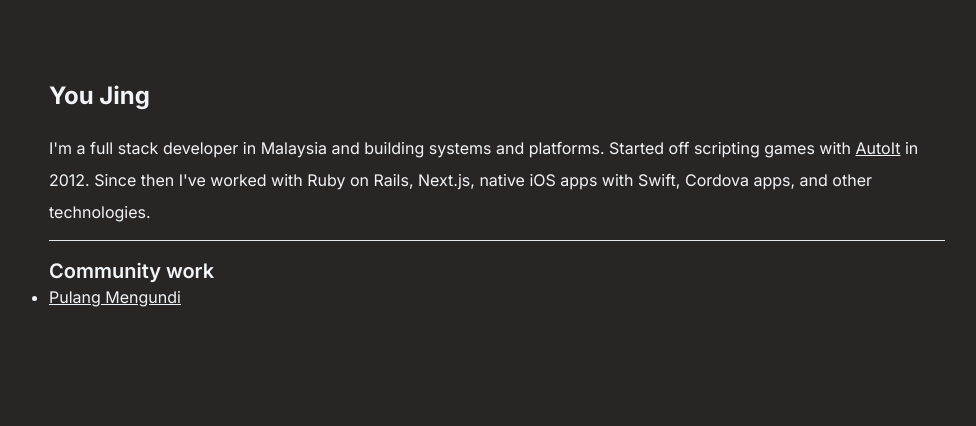
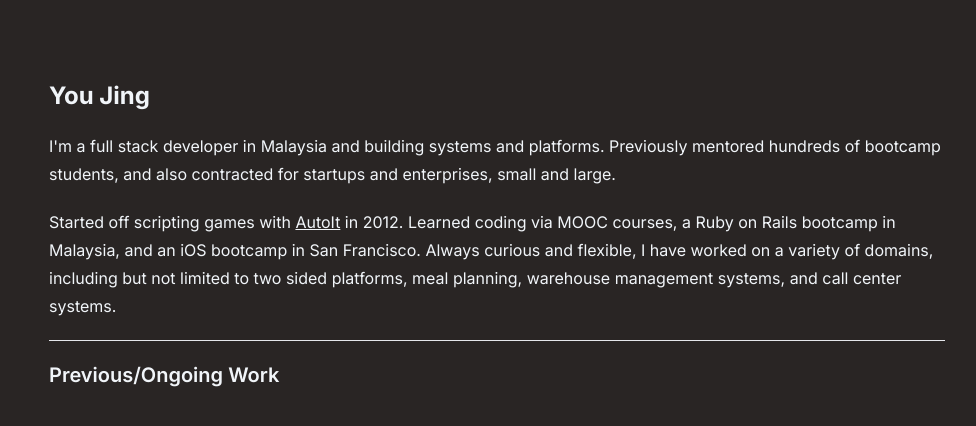
Before and after one commit to youjingwong/youjing, a Next.js app: page / in a window 1280 px wide. Shown: the top 426 px of the page, without its empty margins (143-1119 px from the left). Built offline with nearby package versions, Linux system fonts and the light colour scheme.

Commit message:
add content

```diff
--- a/pages/index.tsx
+++ b/pages/index.tsx
@@ -6,8 +6,12 @@ const Home: NextPage = () => {
       <h1 className="text-2xl font-bold">You Jing</h1>
 
       <p className="mt-5">
-        I'm a full stack developer in Malaysia and building systems and
-        platforms. Started off scripting games with{" "}
+        I&apos;m a full stack developer in Malaysia and building systems and
+        platforms. Previously mentored hundreds of bootcamp students, and also
+        contracted for startups and enterprises, small and large.
+      </p>
+      <p>
+        Started off scripting games with{" "}
         <a
           href="https://www.autoitscript.com/site/"
           className="underline"
@@ -16,24 +20,17 @@ const Home: NextPage = () => {
         >
           AutoIt
         </a>{" "}
-        in 2012. Since then I've worked with Ruby on Rails, Next.js, native iOS
-        apps with Swift, Cordova apps, and other technologies.
+        in 2012. Learned coding via MOOC courses, a Ruby on Rails bootcamp in
+        Malaysia, and an iOS bootcamp in San Francisco. Always curious and
+        flexible, I have worked on a variety of domains, including but not
+        limited to two sided platforms, meal planning, warehouse management
+        systems, and call center systems.
       </p>
-      <hr className="mt-3"></hr>
-      <h2 className="text-xl mt-4 font-semibold">Community work</h2>
+      <hr className="my-5"></hr>
+      <h2 className="text-xl mt-4 font-semibold">Previous/Ongoing Work</h2>
+
       <div>
-        <ul className="list-disc">
-          <li>
-            <a
-              href="https://www.facebook.com/groups/makan.malaysia/"
-              className="underline"
-              target="_blank"
-              rel="noopener noreferrer"
-            >
-              Pulang Mengundi
-            </a>
-          </li>
-        </ul>
+        <p></p>
       </div>
     </div>
   );
--- a/styles/globals.css
+++ b/styles/globals.css
@@ -7,5 +7,7 @@
 }
 
 p {
-  line-height: 2rem;
+  line-height: 1.75rem;
+  margin-top: 1.25rem;
+  margin-bottom: 1.25rem;
 }
```
